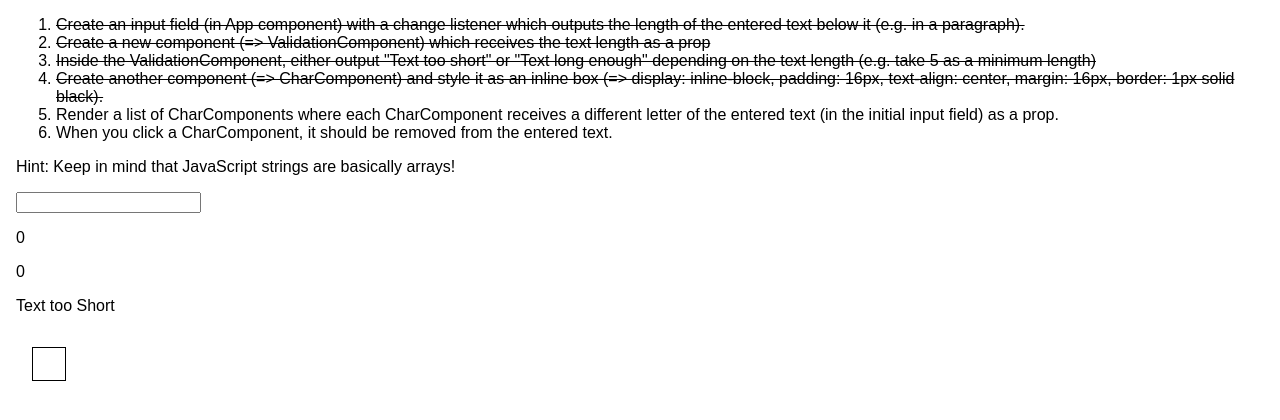
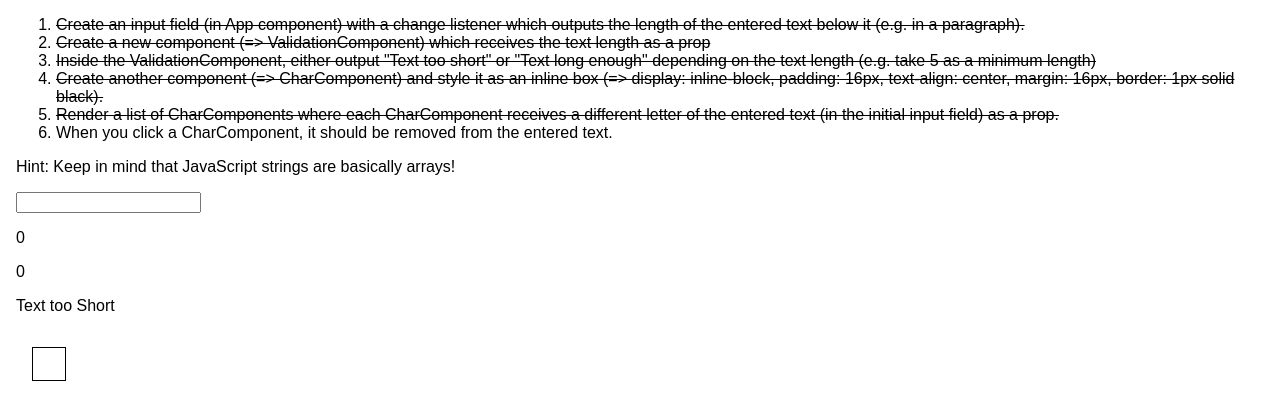
Before and after one commit to Jason-Carrillo/react-exercises, a React (Create React App) app in the folder src/lists-conditionals--assignment-problem/: page / in a window 1280 px wide. Shown: the top 420 px of the page. Built offline with nearby package versions, Linux system fonts and the light colour scheme.

Commit message:
added strike

```diff
--- a/src/lists-conditionals--assignment-problem/src/App.js
+++ b/src/lists-conditionals--assignment-problem/src/App.js
@@ -37,7 +37,7 @@ class App extends Component {
             <li><strike>Create a new component (=> ValidationComponent) which receives the text length as a prop</strike></li>
             <li><strike>Inside the ValidationComponent, either output "Text too short" or "Text long enough" depending on the text length (e.g. take 5 as a minimum length)</strike></li>
             <li><strike>Create another component (=> CharComponent) and style it as an inline box (=> display: inline-block, padding: 16px, text-align: center, margin: 16px, border: 1px solid black).</strike></li>
-          <li>Render a list of CharComponents where each CharComponent receives a different letter of the entered text (in the initial input field) as a prop.</li>
+            <li><strike>Render a list of CharComponents where each CharComponent receives a different letter of the entered text (in the initial input field) as a prop.</strike></li>
           <li>When you click a CharComponent, it should be removed from the entered text.</li>
         </ol>
         <p>Hint: Keep in mind that JavaScript strings are basically arrays!</p>
```
